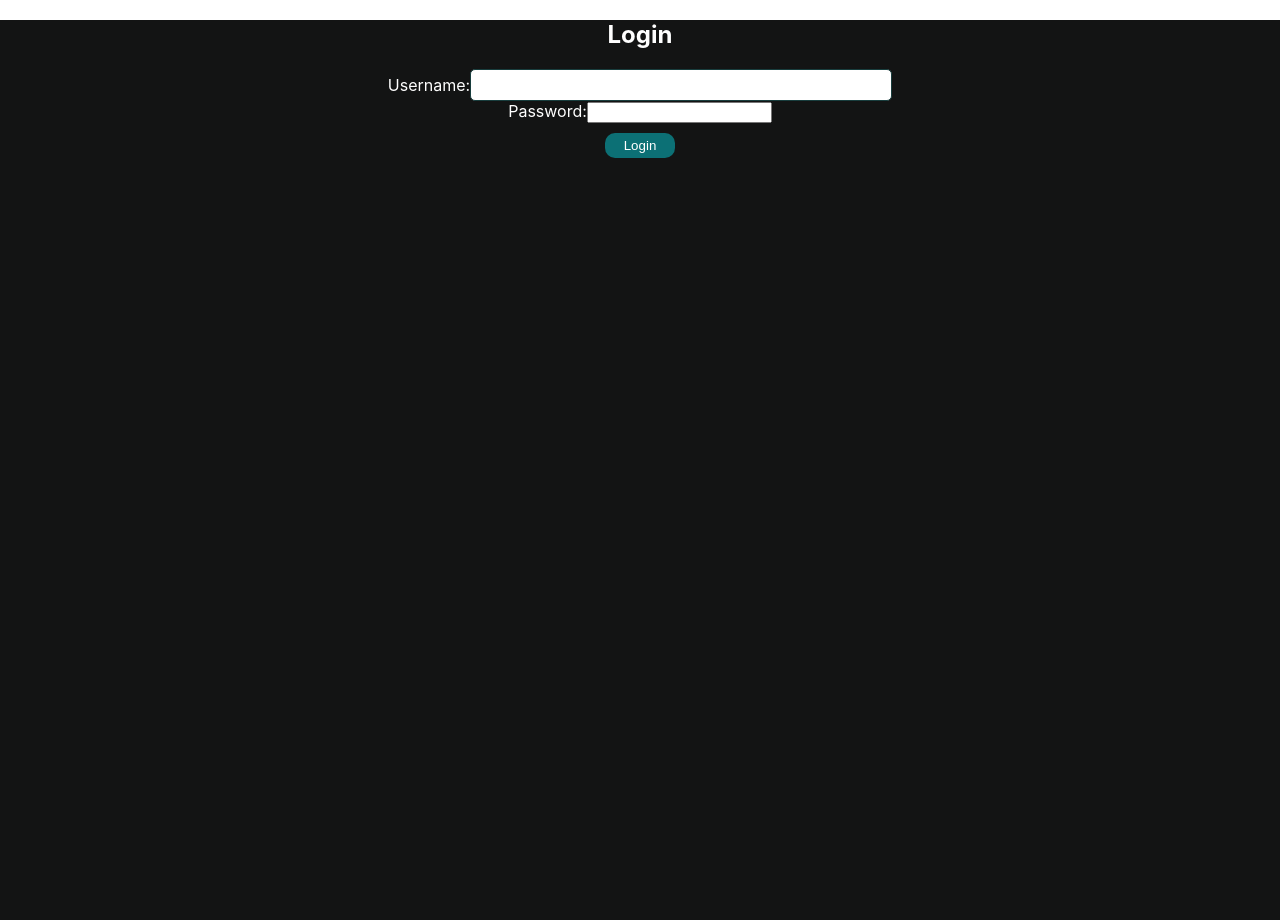
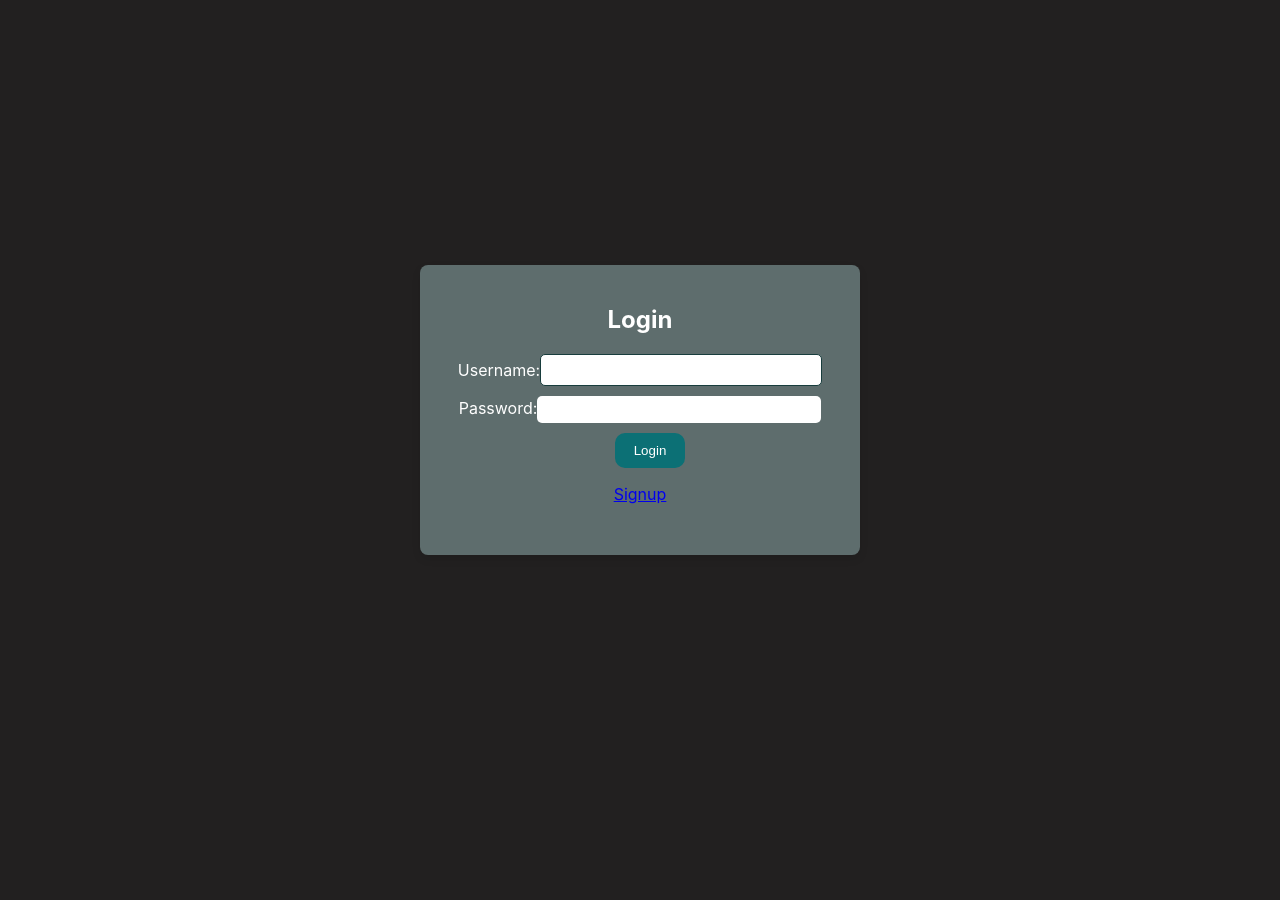
Before and after one commit to Sizwe-mLab/rest-api-weather-app, a React (Create React App) app: page /Login in a window 1280 px wide. Built offline with nearby package versions, Linux system fonts and the light colour scheme.

Commit message:
removed links to signup and login on Homepage

```diff
--- a/src/App.css
+++ b/src/App.css
@@ -1,7 +1,8 @@
 .App {
   text-align: center;
-  background-color: #131414;
+  background-color: rgb(34, 32, 32);
   height: 900px;
+
 
 }
 
@@ -29,9 +30,11 @@ input[type="text"] {
   background-color:  #0C7075;
   color: white;
   width: 70px;
-  height: 25px;
+  height: 30px;
   border: none;
   border-radius: 10px;
+  margin-top: 10px;
+  margin-right: 30px;
 
 }
 
@@ -45,21 +48,15 @@ input[type="text"] {
 
 .nav-menu a {
   text-decoration: none;
-  color: #00ccff;
+  color: #0C7075;
   font-size: 16px;
   font-weight: bold;
   padding: 10px 15px;
   border-radius: 5px;
   transition: background-color 0.3s ease, color 0.3s ease;
 
+
 }
-
-
-.nav-menu a:hover {
-  background-color: #00ccff;
-  color: white;
-}
-
 
 .nav-menu a.active {
   background-color: #007399;
@@ -73,4 +70,10 @@ input[type="text"] {
   justify-content: flex-end;
   align-items: center;
 
+
 }
+
+.home{
+  margin-top: 20px;
+  margin-right: 30px;
+}
--- a/src/App.js
+++ b/src/App.js
@@ -33,12 +33,11 @@ function App() {
   return (
     <Router>
       <div className="App">
+
       {isAuthenticated && (
         <nav>
           <ul className='nav-menu'>
-            <li><Link to="/Signup">Sign Up</Link></li>
-            <li><Link to="/Login">Login</Link></li>
-            <li><Link to="/Home">Home</Link></li>
+            <li><Link  className='home'to="/Home">Home</Link></li>
             <li><button className= 'Logout-btn'onClick={handleLogout}>Logout</button></li>
 
           </ul>
--- a/src/components/Login.css
+++ b/src/components/Login.css
@@ -19,3 +19,31 @@
 .password{
     color: white;
 }
+
+.login-container{
+    text-align: center;
+    margin-top: 10px;
+    background-color:  rgba(133, 160, 160, 0.6);;
+    padding: 20px;
+    border-radius: 8px;
+    box-shadow: 0 4px 8px rgba(0, 0, 0, 0.1);
+    width: 400px;
+    height: 250px;
+    position: absolute;
+    top: 50%;
+    left: 50%;
+    transform: translate(-50%, -50%);
+
+}
+
+input[type="text"]{
+    width: 260px;
+}
+
+input[type='password']{
+    width: 280px;
+    border-radius: 5px;
+    height: 25px;
+    border: none;
+    margin-top: 10px;
+}
--- a/src/components/Login.js
+++ b/src/components/Login.js
@@ -1,6 +1,7 @@
 import React, { useState } from 'react';
 import './Login.css';
 import bcrypt from 'bcryptjs';
+import { Link} from 'react-router-dom';
 
 const Login = () => {
     const [username, setUsername] = useState('');
@@ -55,6 +56,7 @@ const Login = () => {
                 {error && <p className='error'>{error}</p>}
                 <div className="login-btnn">
                     <button className="login-btn" type="submit">Login</button>
+                    <p><Link to="/signup">Signup</Link></p>
                 </div>
             </form>
         </div>
--- a/src/components/Signup.css
+++ b/src/components/Signup.css
@@ -3,7 +3,7 @@
     color: white;
     border: none;
     border-radius: 10px;
-    height: 25px;
+    height: 35px;
     width: 70px;
     margin-top: 10px;
 }
@@ -19,3 +19,29 @@
 .password{
     color: white;
 }
+
+.login-btn{
+    color: white;
+    background-color: #0C7075;
+    margin-left: 20px;
+    height: 35px;
+    width: 70px;
+}
+ .login-btn:hover{
+    background-color: #32aab8;
+ }
+
+ .register-container{
+    text-align: center;
+    margin-top: 10px;
+    background-color:  rgba(133, 160, 160, 0.6);;
+    padding: 20px;
+    border-radius: 8px;
+    box-shadow: 0 4px 8px rgba(0, 0, 0, 0.1);
+    width: 400px;
+    height: 250px;
+    position: absolute;
+    top: 50%;
+    left: 50%;
+    transform: translate(-50%, -50%);
+ }
--- a/src/components/Signup.js
+++ b/src/components/Signup.js
@@ -2,6 +2,7 @@ import React, { useState } from 'react';
 import './Signup.css';
 import { useNavigate } from 'react-router-dom';
 import bcrypt from 'bcryptjs';
+import { Link} from 'react-router-dom';
 
 
 const Register = () => {
@@ -59,6 +60,8 @@ const Register = () => {
                 {error && <p className='error'>{error}</p>}
                 <div className="signup-btnn">
                     <button className="signup-btn" type="submit">Signup</button>
+                    <p><Link to="/login">Login</Link></p>
+
                 </div>
             </form>
         </div>
--- a/src/pages/Home.css
+++ b/src/pages/Home.css
@@ -1,7 +1,29 @@
 .Home-container{
-    background-color: #0e0f0f;
+   background-image: url('/src/assets/image/p.jpg');
+   width: 100%;
+   height: 250vh;
+   background-size: contain;
+   background-repeat: no-repeat;
+
+
 }
 
 h2{
     color: white;
 }
+
+.detect-btn{
+    color: white;
+    background-color: #0C7075;
+    border: none;
+    border-radius: 10px;
+    margin-left: 10px;
+    height: 25px
+}
+ .detect-btn:hover{
+    background-color: #32aab8;
+ }
+ .data{
+    background-color: rgba(92, 90, 90, 0.527);
+
+ }
--- a/src/pages/Home.js
+++ b/src/pages/Home.js
@@ -49,26 +49,31 @@ const Home = () =>{
 
   return (
 
-      <div className="Home-container">
+      <div className="Home-container"
+
+    >
 
         <h1>Weather Forecast</h1>
-
+      <div className='weather'>
         <input
           type="text"
 
           onChange={handleLocationChange}
           placeholder="Enter your location"
         />
+
         <button className='search-btn' onClick={handleSearch}>Search</button>
         <button className="detect-btn" onClick={handleDetectLocation}> Detect My Location</button>
         {weatherData && (
-          <div className=''>
+          <div className='data'>
             <CurrentWeather weatherData={weatherData} />
             <Hourlyforecast forecastData={ForecastData} />
             <Dailyforecast forecastData={ForecastData} />
           </div>
         )}
       </div>
+
+      </div>
     );
   }
 
--- a/src/pages/Landingpage.css
+++ b/src/pages/Landingpage.css
@@ -1,11 +1,11 @@
 .Landing-btn{
-    background-color: #0C7075;
+    background-color: #0d6569;
     color: white;
     margin-left: 5px;
     border-radius: 10px;
     border: none;
-    height: 25px;
-    width: 70px
+    height: 40px;
+    width: 90px;
 
 }
 h1{
@@ -18,3 +18,18 @@ p{
 .Landing-btn:hover{
     background-color: #32aab8;
 }
+
+.Landingpage-container{
+    text-align: center;
+    margin-top: 10px;
+    background-color:  rgba(133, 160, 160, 0.6);;
+    padding: 20px;
+    border-radius: 8px;
+    box-shadow: 0 4px 8px rgba(0, 0, 0, 0.1);
+    width: 50%;
+    position: absolute;
+    top: 50%;
+    left: 50%;
+    transform: translate(-50%, -50%);
+
+}
```
Also changed, not shown: src/assets/image/p.jpg (added), src/assets/image/pexels-pixabay-66867.jpg (added), src/index.css (line endings or trailing spaces).
